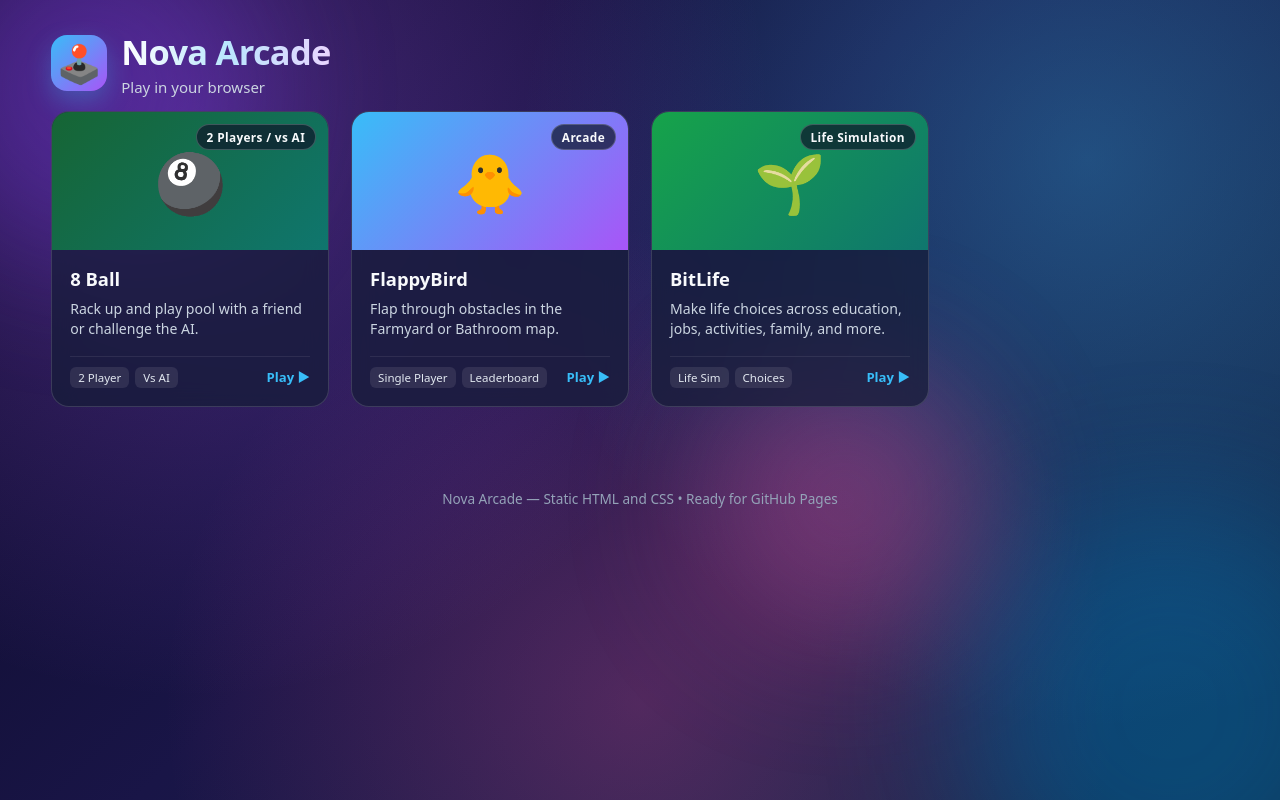
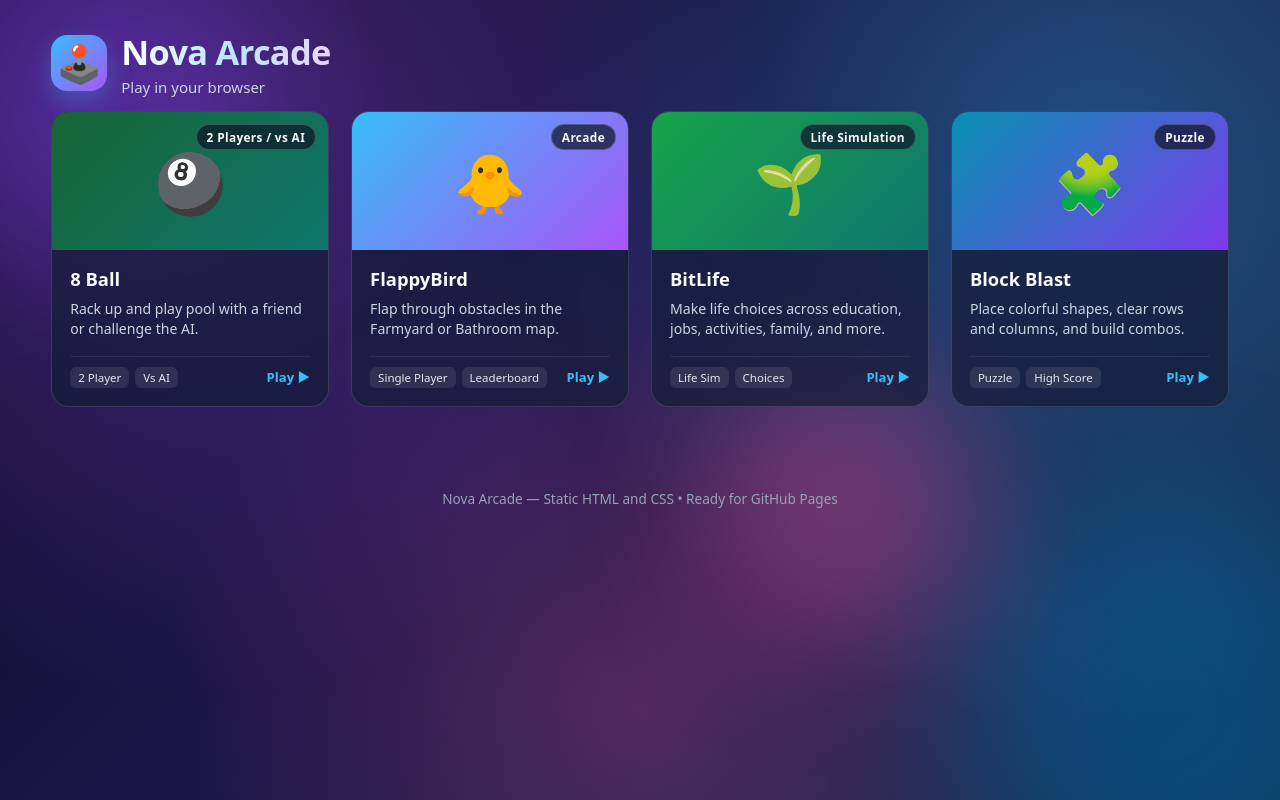
Before and after one commit to watkinsmax43-ops/nova-arcade, a plain HTML site: page index.html in a window 1280 px wide. Drawn offline with Linux system fonts and the light colour scheme.

Commit message:
Add Block Blast game and Nova Arcade library card

```diff
--- a/index.html
+++ b/index.html
@@ -1,30 +1,14 @@
 <!DOCTYPE html>
 <html lang="en">
-<head>
-  <meta charset="UTF-8" />
-  <meta name="viewport" content="width=device-width, initial-scale=1.0" />
-  <title>Nova Arcade</title>
-  <link rel="stylesheet" href="style.css" />
-</head>
+<head><meta charset="UTF-8" /><meta name="viewport" content="width=device-width, initial-scale=1.0" /><title>Nova Arcade</title><link rel="stylesheet" href="style.css" /></head>
 <body>
-  <div class="bg-orbs" aria-hidden="true"><div class="orb orb-1"></div><div class="orb orb-2"></div><div class="orb orb-3"></div></div>
-  <header class="site-header"><div class="container header-inner"><div class="brand"><span class="brand-logo">🕹️</span><div><h1>Nova Arcade</h1><p class="tagline">Play in your browser</p></div></div></div></header>
-  <main class="container main-content">
-    <section class="games-grid" aria-label="Available games">
-      <a class="game-card game-card-link" href="8ball.html?v=2">
-        <div class="card-banner" style="background:linear-gradient(135deg,#166534,#0f766e)"><span aria-hidden="true">🎱</span><span class="card-badge">2 Players / vs AI</span></div>
-        <div class="card-body"><h2 class="card-title">8 Ball</h2><p class="card-desc">Rack up and play pool with a friend or challenge the AI.</p><div class="card-footer"><div class="card-tags"><span class="tag">2 Player</span><span class="tag">Vs AI</span></div><span class="play-pill">Play ▶</span></div></div>
-      </a>
-      <a class="game-card game-card-link" href="flappybird.html">
-        <div class="card-banner" style="background:linear-gradient(135deg,#38bdf8,#a855f7)"><span aria-hidden="true">🐥</span><span class="card-badge">Arcade</span></div>
-        <div class="card-body"><h2 class="card-title">FlappyBird</h2><p class="card-desc">Flap through obstacles in the Farmyard or Bathroom map.</p><div class="card-footer"><div class="card-tags"><span class="tag">Single Player</span><span class="tag">Leaderboard</span></div><span class="play-pill">Play ▶</span></div></div>
-      </a>
-      <a class="game-card game-card-link" href="bitlife.html">
-        <div class="card-banner" style="background:linear-gradient(135deg,#16a34a,#0f766e)"><span aria-hidden="true">🌱</span><span class="card-badge">Life Simulation</span></div>
-        <div class="card-body"><h2 class="card-title">BitLife</h2><p class="card-desc">Make life choices across education, jobs, activities, family, and more.</p><div class="card-footer"><div class="card-tags"><span class="tag">Life Sim</span><span class="tag">Choices</span></div><span class="play-pill">Play ▶</span></div></div>
-      </a>
-    </section>
-  </main>
-  <footer class="site-footer"><div class="container"><p>Nova Arcade — Static HTML and CSS • Ready for GitHub Pages</p></div></footer>
-</body>
-</html>
+<div class="bg-orbs" aria-hidden="true"><div class="orb orb-1"></div><div class="orb orb-2"></div><div class="orb orb-3"></div></div>
+<header class="site-header"><div class="container header-inner"><div class="brand"><span class="brand-logo">🕹️</span><div><h1>Nova Arcade</h1><p class="tagline">Play in your browser</p></div></div></div></header>
+<main class="container main-content"><section class="games-grid" aria-label="Available games">
+<a class="game-card game-card-link" href="8ball.html?v=2"><div class="card-banner" style="background:linear-gradient(135deg,#166534,#0f766e)"><span>🎱</span><span class="card-badge">2 Players / vs AI</span></div><div class="card-body"><h2 class="card-title">8 Ball</h2><p class="card-desc">Rack up and play pool with a friend or challenge the AI.</p><div class="card-footer"><div class="card-tags"><span class="tag">2 Player</span><span class="tag">Vs AI</span></div><span class="play-pill">Play ▶</span></div></div></a>
+<a class="game-card game-card-link" href="flappybird.html"><div class="card-banner" style="background:linear-gradient(135deg,#38bdf8,#a855f7)"><span>🐥</span><span class="card-badge">Arcade</span></div><div class="card-body"><h2 class="card-title">FlappyBird</h2><p class="card-desc">Flap through obstacles in the Farmyard or Bathroom map.</p><div class="card-footer"><div class="card-tags"><span class="tag">Single Player</span><span class="tag">Leaderboard</span></div><span class="play-pill">Play ▶</span></div></div></a>
+<a class="game-card game-card-link" href="bitlife.html"><div class="card-banner" style="background:linear-gradient(135deg,#16a34a,#0f766e)"><span>🌱</span><span class="card-badge">Life Simulation</span></div><div class="card-body"><h2 class="card-title">BitLife</h2><p class="card-desc">Make life choices across education, jobs, activities, family, and more.</p><div class="card-footer"><div class="card-tags"><span class="tag">Life Sim</span><span class="tag">Choices</span></div><span class="play-pill">Play ▶</span></div></div></a>
+<a class="game-card game-card-link" href="blockblast.html"><div class="card-banner" style="background:linear-gradient(135deg,#0891b2,#7c3aed)"><span>🧩</span><span class="card-badge">Puzzle</span></div><div class="card-body"><h2 class="card-title">Block Blast</h2><p class="card-desc">Place colorful shapes, clear rows and columns, and build combos.</p><div class="card-footer"><div class="card-tags"><span class="tag">Puzzle</span><span class="tag">High Score</span></div><span class="play-pill">Play ▶</span></div></div></a>
+</section></main>
+<footer class="site-footer"><div class="container"><p>Nova Arcade — Static HTML and CSS • Ready for GitHub Pages</p></div></footer>
+</body></html>
```
Also changed, not shown: blockblast.html (added, +18 -0 lines).
